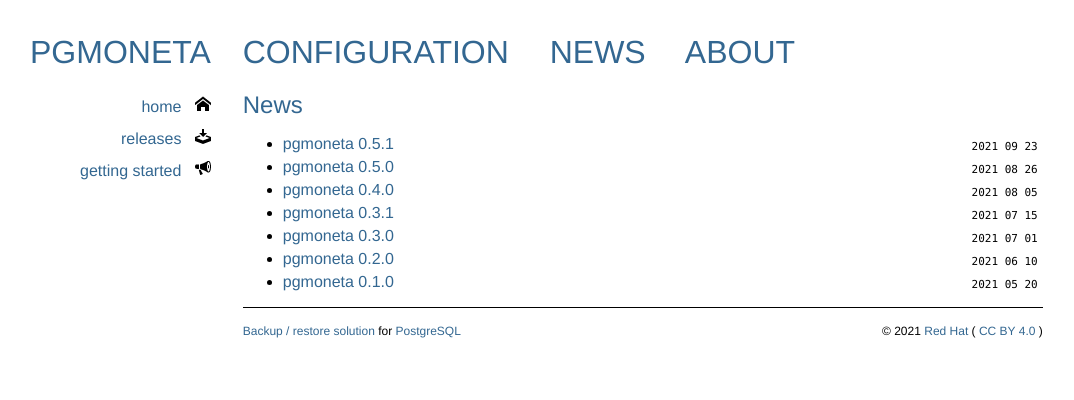
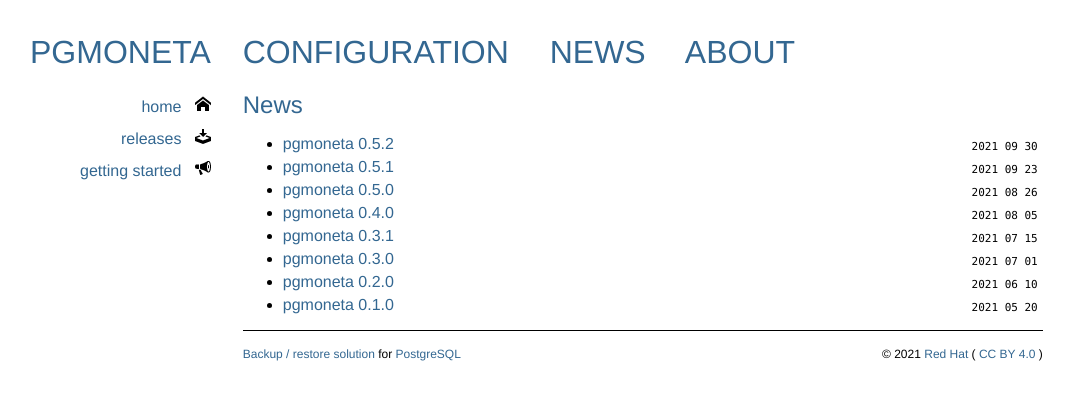
Before and after one commit to pgmoneta/pgmoneta.github.io, a Jekyll site: the page built from news.html, in a window 1280 px wide. Shown: the top 400 px of the page, without its empty margins (10-1084 px from the left). Built offline with Jekyll 4.4.1, drawn with Linux system fonts in a browser that asks for light colours; some web fonts are replaced.

Commit message:
pgmoneta 0.5.2

```diff
--- a/_data/releases.yml
+++ b/_data/releases.yml
@@ -19,3 +19,6 @@
 - name: pgmoneta 0.5.1
   date: 2021-09-23
   announce: release/announcement/2021/09/23/pgmoneta-0.5.1.html
+- name: pgmoneta 0.5.2
+  date: 2021-09-30
+  announce: release/announcement/2021/09/30/pgmoneta-0.5.2.html
--- a/gettingstarted.html
+++ b/gettingstarted.html
@@ -16,7 +16,7 @@ layout: default
     using "pgmoneta -?". You should see
 
     <pre>
-pgmoneta 0.5.1
+pgmoneta 0.5.2
   Backup / restore solution for PostgreSQL
 
 Usage:
@@ -136,7 +136,7 @@ pgmoneta -c pgmoneta.conf -u pgmoneta_users.conf
     You can see the commands it supports by using "pgmoneta-cli -?" which will give
 
     <pre>
-pgmoneta-cli 0.5.1
+pgmoneta-cli 0.5.2
   Command line utility for pgmoneta
 
 Usage:
@@ -208,7 +208,7 @@ echo $?
     You can see the commands it supports by using "pgmoneta-admin -?" which will give
 
     <pre>
-pgmoneta-admin 0.5.1
+pgmoneta-admin 0.5.2
   Administration utility for pgmoneta
 
 Usage:
```
Also changed, not shown: _posts/2021-09-30-pgmoneta-0.5.2.md (added, +17 -0 lines).
